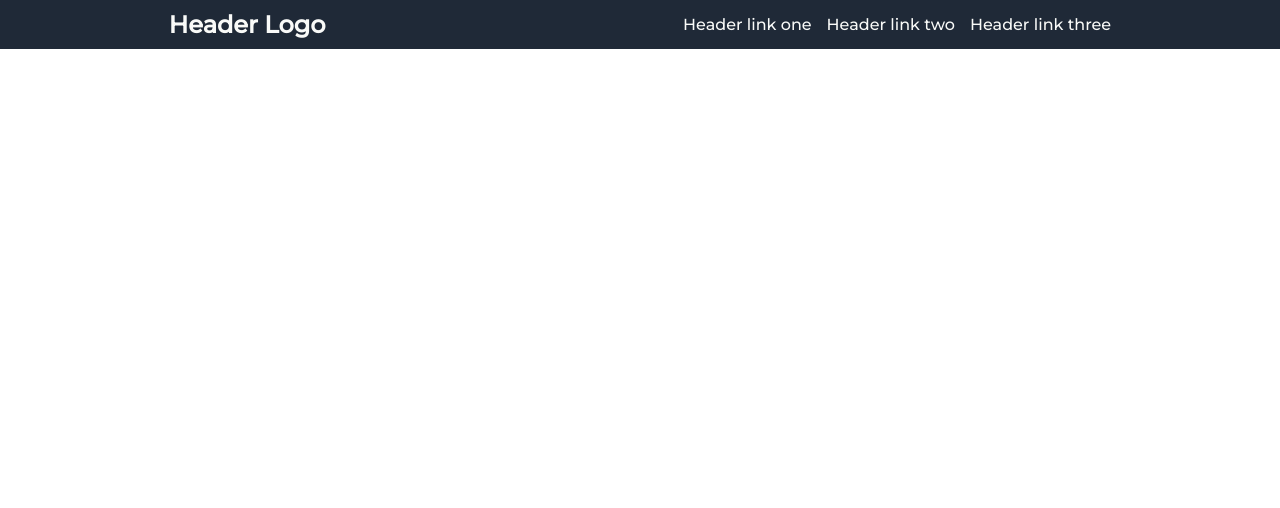
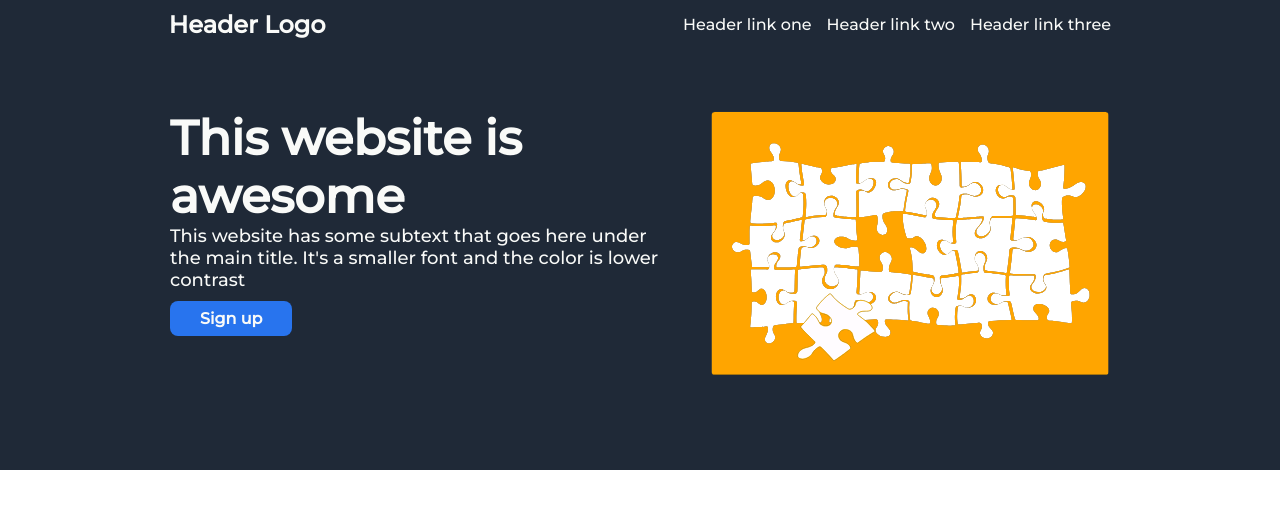
Before and after one commit to Daniel-Prada27/Odin-First-Project, a plain HTML site: page index.html in a window 1280 px wide. Drawn offline with Linux system fonts and the light colour scheme.

Commit message:
Complete hero

```diff
--- a/index.html
+++ b/index.html
@@ -20,11 +20,20 @@
                 <ul>
                     <li class="header-link"><a href="#">Header link one</a></li>
                     <li class="header-link"><a href="#">Header link two</a></li>
-                    <li class="header-link">
-                        <a href="#">Header link three</a>
-                    </li>
+                    <li class="header-link"><a href="#">Header link three</a></li>
                 </ul>
             </div>
         </nav>
+        <div class="hero">
+            <div class="text-and-button">
+                <div class="big-text">This website is awesome</div>
+                <div class="hero-info">This website has some subtext that goes here under the main title. It's a smaller font and the color is lower contrast</div>
+                <button type="button">Sign up</button>
+            </div>
+            <div class="hero-image">
+                <div><img src="./images/puzzle-7476015.svg" alt="image"></div>
+            </div>
+
+        </div>
     </body>
 </html>
--- a/style/styles.css
+++ b/style/styles.css
@@ -2,12 +2,19 @@
     font-family: 'Montserrat';
 }
 body {
+    display: flex;
+    flex-direction: column;
     margin: 0;
 }
 
 a {
     text-decoration: none;
     color: #f9faf8;
+}
+
+img {
+    width: 400px;
+    height: auto;
 }
 
 nav {
@@ -30,3 +37,48 @@ ul {
     margin: 0;
     gap: 15px;
 }
+
+.hero {
+    display: flex;
+    background-color: #1f2937;
+    justify-content: center;
+    gap: 40px;
+    padding: 60px;
+    padding-bottom: 90px;
+}
+
+.text-and-button {
+    display: flex;
+    flex-direction: column;
+    max-width: 500px;
+}
+
+.text-and-button button {
+    width: fit-content;
+    background-color: #2874ee;
+    color: #f9faf8;
+    font-size: medium;
+    font-weight: bold;
+    border: 0px;
+    padding-right: 30px;
+    padding-left: 30px;
+    padding-top: 8px;
+    padding-bottom: 8px;
+    border-radius: 8px;
+    margin-top: 10px;
+}
+
+button:hover {
+    background-color: #286ddb;
+}
+
+.big-text {
+    font-size: 48px;
+    font-weight: bolder;
+    color: #f9faf8;
+}
+
+.hero-info {
+    font-size: 18px;
+    color: #f9faf8;
+}
```
Also changed, not shown: images/puzzle-7476015.svg (added).
